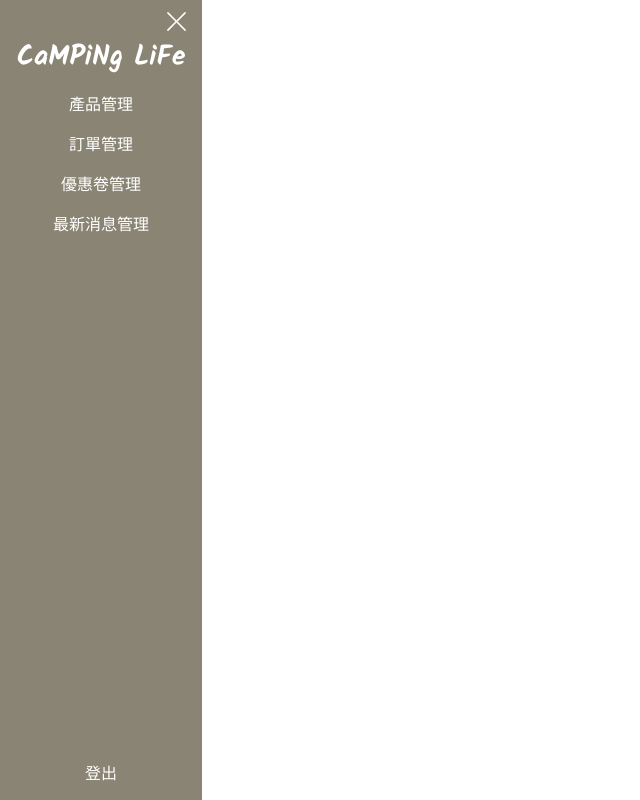
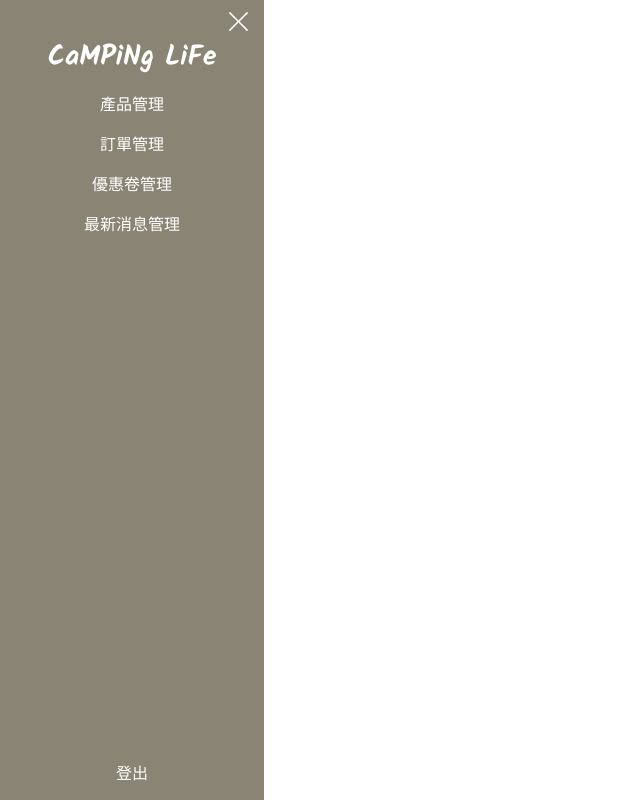
Before and after one commit to Royen0506/vue-final, a Vue app: page /#/dashboard in a window 1280 px wide. Shown: the whole page, without its empty margins (0-640 px from the left). Built offline with nearby package versions, Linux system fonts and the light colour scheme.

Commit message:
修正排版

```diff
--- a/src/assets/all.scss
+++ b/src/assets/all.scss
@@ -1,6 +1,13 @@
 @import "bootstrap/scss/functions";
 @import "helpers/variables.scss";
 @import "bootstrap/scss/bootstrap";
+@import "bootstrap/scss/maps";
+@import "bootstrap/scss/mixins";
+@import "bootstrap/scss/root";
+@import "helpers/utilities.scss";
 
-//components
-@import"./utilities/title-fonts"
+//cus components
+@import"./components/router-active";
+
+//cus utilities
+@import"./utilities/title-fonts";
--- /dev/null
+++ b/src/assets/components/_router-active.scss
@@ -0,0 +1,16 @@
+.router-active {
+    color: $white ;
+
+    transition: all 0.2s ease-in-out;
+
+    &.active {
+        color: yellow;
+    }
+
+
+
+}
+
+.router-active:hover {
+    color: yellow;
+}
--- a/src/router/index.js
+++ b/src/router/index.js
@@ -56,6 +56,7 @@ const routes = [
 const router = createRouter({
   history: createWebHashHistory(),
   linkActiveClass: 'active',
+  linkExactActiveClass: 'active',
   routes
 })
 
--- a/src/views/Dashboard/AdminCoupons.vue
+++ b/src/views/Dashboard/AdminCoupons.vue
@@ -1,3 +1,4 @@
 <template>
   <div class="h3 text-center mb-0">優惠卷管理</div>
+  <br /><br /><br /><br /><br /><br /><br /><br /><br /><br /><br /><br /><br /><br /><br /><br /><br /><br /><br /><br /><br /><br /><br /><br /><br /><br /><br /><br /><br /><br /><br /><br /><br /><br /><br /><br /><br /><br /><br /><br /><br /><br /><br /><br /><br /><br /><br /><br /><br /><br />
 </template>
--- a/src/views/Dashboard/AdminView.vue
+++ b/src/views/Dashboard/AdminView.vue
@@ -4,8 +4,8 @@
       <aside
         v-if="isShowSideBar"
         data-aos="fade-right"
-        style="height: 100dvh; width: 30dvh"
-        class="bg-primary d-flex flex-column align-items-center px-0 pb-3"
+        style="height: 100dvh; width: 33dvh"
+        class="bg-primary d-flex flex-column align-items-center px-0 pb-3 fixed-top"
       >
         <button
           @click="isShowSideBar = false"
@@ -24,33 +24,33 @@
             />
           </svg>
         </button>
-        <div class="h3 text-white text-nowrap kalam-bold">CaMPiNg LiFe</div>
+        <div class="h3 text-white kalam-bold">CaMPiNg LiFe</div>
         <router-link
           to="/dashboard/products"
-          class="my-2 text-white link-underline link-underline-opacity-0 px-4"
+          class="my-2 link-underline link-underline-opacity-0 px-4 router-active"
           >產品管理</router-link
         >
         <router-link
           to="/dashboard/orders"
-          class="my-2 text-white link-underline link-underline-opacity-0 px-4"
+          class="my-2 link-underline link-underline-opacity-0 px-4 router-active"
           >訂單管理</router-link
         >
         <router-link
           to="/dashboard/coupons"
-          class="my-2 text-white link-underline link-underline-opacity-0 px-4"
+          class="my-2 link-underline link-underline-opacity-0 px-4 router-active"
           >優惠卷管理</router-link
         >
         <router-link
           to="/dashboard/news"
-          class="my-2 text-white link-underline link-underline-opacity-0 px-4"
+          class="my-2 link-underline link-underline-opacity-0 px-4 router-active"
           >最新消息管理</router-link
         >
         <a
-          class="text-white link-underline link-underline-opacity-0 px-4 mt-auto"
+          class="link-underline link-underline-opacity-0 px-4 mt-auto router-active"
           >登出</a
         >
       </aside>
-      <div v-else>
+      <div class="fixed-top" v-else>
         <button
           class="btn btn-primary text-white rounded-bottom-3 rounded-top-0 rounded-start-0"
           @click="isShowSideBar = true"
@@ -70,10 +70,8 @@
           </svg>
         </button>
       </div>
-      <div class="w-100 position-relative mt-4">
-        <router-view
-          class="position-absolute top-0 start-50 translate-middle-x"
-        ></router-view>
+      <div class="mt-4 w-100">
+        <router-view></router-view>
       </div>
     </div>
   </div>
@@ -85,11 +83,7 @@ export default {
     return {
       isShowSideBar: true
     }
-  },
-
-  mounted() {},
-
-  methods: {}
+  }
 }
 </script>
 
```
